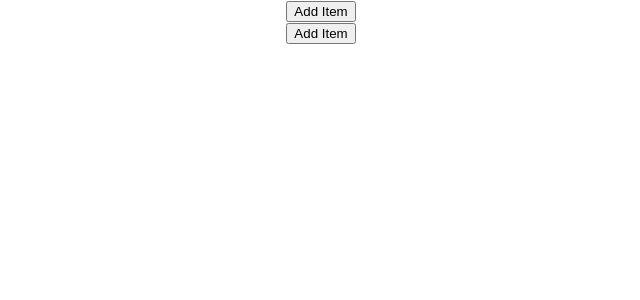
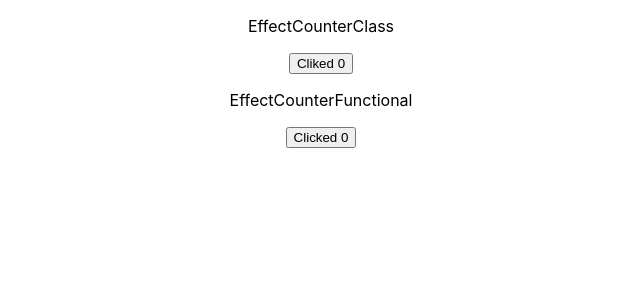
Before and after one commit to priyabratagig/react-hooks, a React (Create React App) app: page / in a window 1280 px wide. Shown: the top 300 px of the page, without its empty margins (319-959 px from the left). Built offline with nearby package versions, Linux system fonts and the light colour scheme.

Commit message:
run side effects with useEffect hook

```diff
--- a/src/App.js
+++ b/src/App.js
@@ -1,13 +1,18 @@
 import './App.css';
-import StateCounterClass from './Components/useState/StateCounterClass'
-import StateCounterFunctional from './Components/useState/StateCounterFunctional';
+// import StateCounterClass from './Components/useState/StateCounterClass'
+// import StateCounterFunctional from './Components/useState/StateCounterFunctional';
+import EffectCounterClass from './Components/useEffect/EffectCounterClass';
+import EffectCounterFunctional from './Components/useEffect/EffectCounterFunctional';
+
 // only call hook within react functional components at the top level
 // don't call hooks inside loops, condition, or nested functions
 function App() {
   return (
     <div className="App">
-      <StateCounterClass />
-      <StateCounterFunctional />
+      {/* <StateCounterClass /> */}
+      {/* <StateCounterFunctional /> */}
+      <EffectCounterClass />
+      <EffectCounterFunctional />
     </div>
   );
 }
--- /dev/null
+++ b/src/Components/useEffect/EffectCounterClass.js
@@ -0,0 +1,26 @@
+import React, { Component } from 'react'
+
+export class EffectCounterClass extends Component {
+    constructor(props) {
+        super(props);
+        this.state = {
+            count: 0,
+        };
+    }
+    componentDidMount() {
+        document.title = `Class Clicked ${this.state.count}` //same code writen twice
+    };
+    componentDidUpdate() {
+        document.title = `Class Clicked ${this.state.count}` //same code writen twice
+    }
+    render() {
+        return (
+            <div>
+                <p>EffectCounterClass</p>
+                <button onClick={() => this.setState({ count: this.state.count + 1 })}>Cliked {this.state.count}</button>
+            </div>
+        )
+    }
+}
+
+export default EffectCounterClass
--- /dev/null
+++ b/src/Components/useEffect/EffectCounterFunctional.js
@@ -0,0 +1,16 @@
+import React, { useState, useEffect } from 'react'
+
+function EffectCounterFunctional() {
+    const [counter, setCounter] = useState(0);
+    useEffect(() => {
+        document.title = `Function Clicked ${counter}`
+    })
+    return (
+        <div>
+            <p>EffectCounterFunctional</p>
+            <button onClick={() => setCounter(counter + 1)}>Clicked {counter}</button>
+        </div>
+    )
+}
+
+export default EffectCounterFunctional
```
